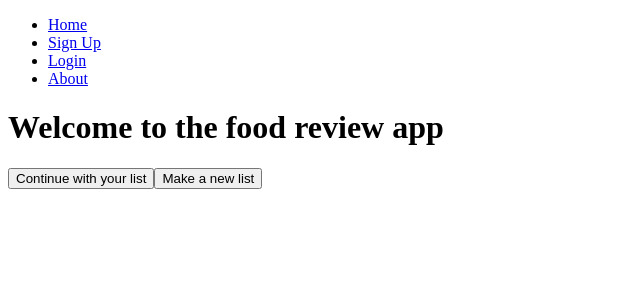
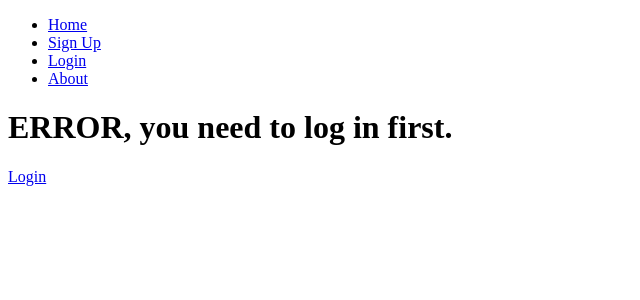
Before and after one commit to suvratkumra/FoodReviewWebsite, a React (Create React App) app in the folder client/: page / in a window 1280 px wide. Shown: the top 300 px of the page, without its empty margins (0-640 px from the left). Built offline with nearby package versions, Linux system fonts and the light colour scheme.

Commit message:
feat: Adding front-end authorization middleware which does not allow user to access pages without logging in

```diff
--- a/client/src/App.js
+++ b/client/src/App.js
@@ -7,6 +7,7 @@ import Navbar from "./components/Navbar/Navbar";
 import Signup from "./components/signup/Signup";
 import Login from "./components/login/Login";
 import AuthContextProvider from "./contexts/authContext/AuthContext";
+import Authorization from "./components/authorization/Authorization";
 
 function App() {
   return (
@@ -15,7 +16,12 @@ function App() {
         <AuthContextProvider>
           <Navbar />
           <Routes>
-            <Route path="/" element={<Home />} />
+            <Route path="/"
+              element={
+                <Authorization>
+                  <Home />
+                </Authorization>
+              } />
             <Route path="/newList" element={<NewList />} />
             <Route path="/lists" element={<Lists />} />
             <Route path="/signup" element={<Signup />} />
--- /dev/null
+++ b/client/src/components/authorization/Authorization.js
@@ -0,0 +1,23 @@
+import React, { useContext } from 'react'
+import { AuthContext } from '../../contexts/authContext/AuthContext';
+import { Link } from 'react-router-dom'
+
+const Authorization = ({ children }) => {
+    // get the token from the state of the authProvider we have.
+    const { state } = useContext(AuthContext);
+    console.log(state);
+
+    // token boolean
+    const tokenAvailable = state.token !== null;
+    if (tokenAvailable) {
+        return (< div > {children} </div >)
+    }
+    return (
+        <>
+            <h1>ERROR, you need to log in first.</h1>
+            <Link to="/login"> Login </Link>
+        </>
+    )
+}
+
+export default Authorization
--- a/client/src/contexts/authContext/AuthContext.js
+++ b/client/src/contexts/authContext/AuthContext.js
@@ -71,7 +71,6 @@ const AuthContextProvider = ({ children }) => {
                 type: "LOGIN_FAILED",
                 payload: error
             })
-            console.log(state);
         }
     }
 
```
